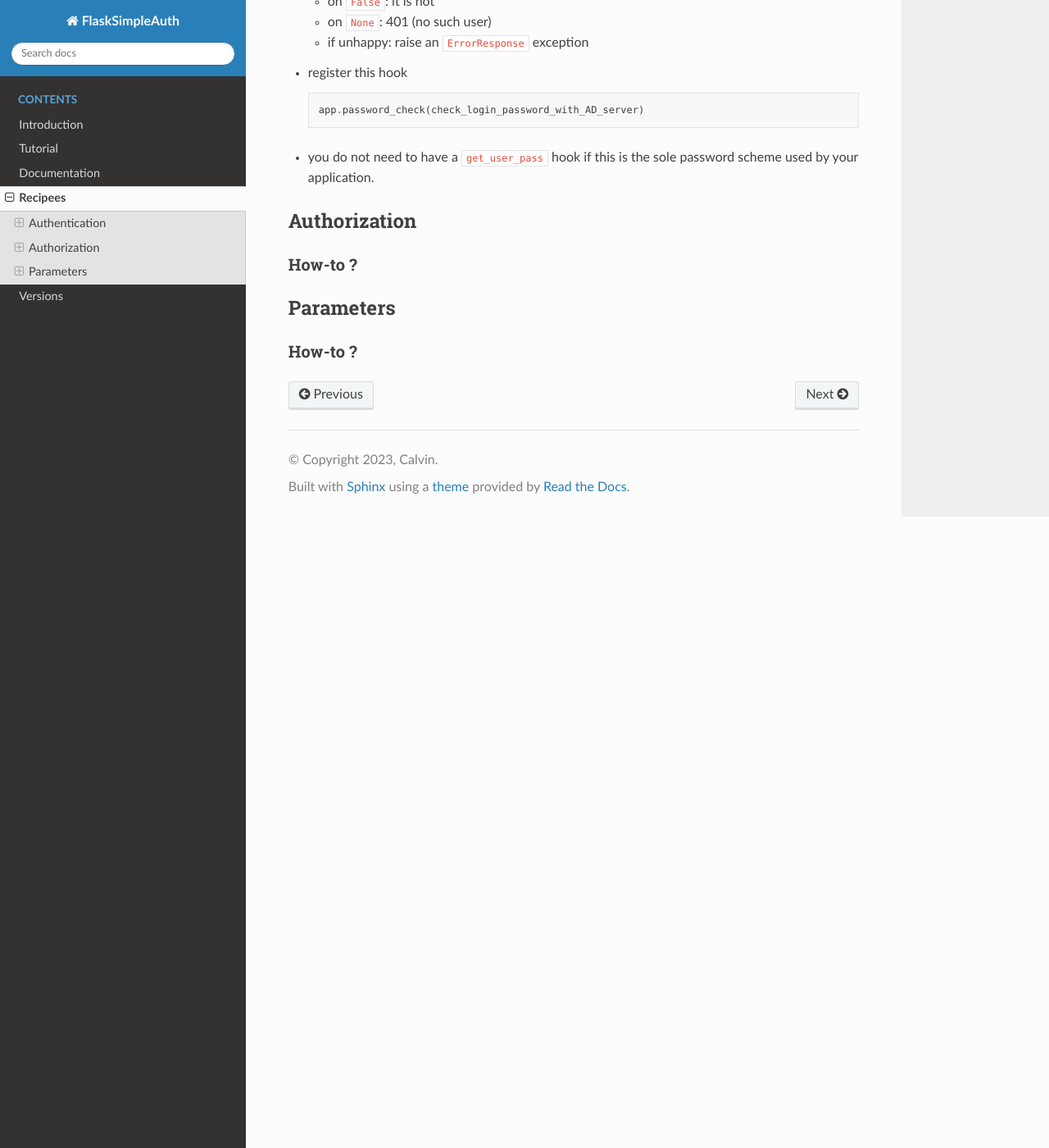
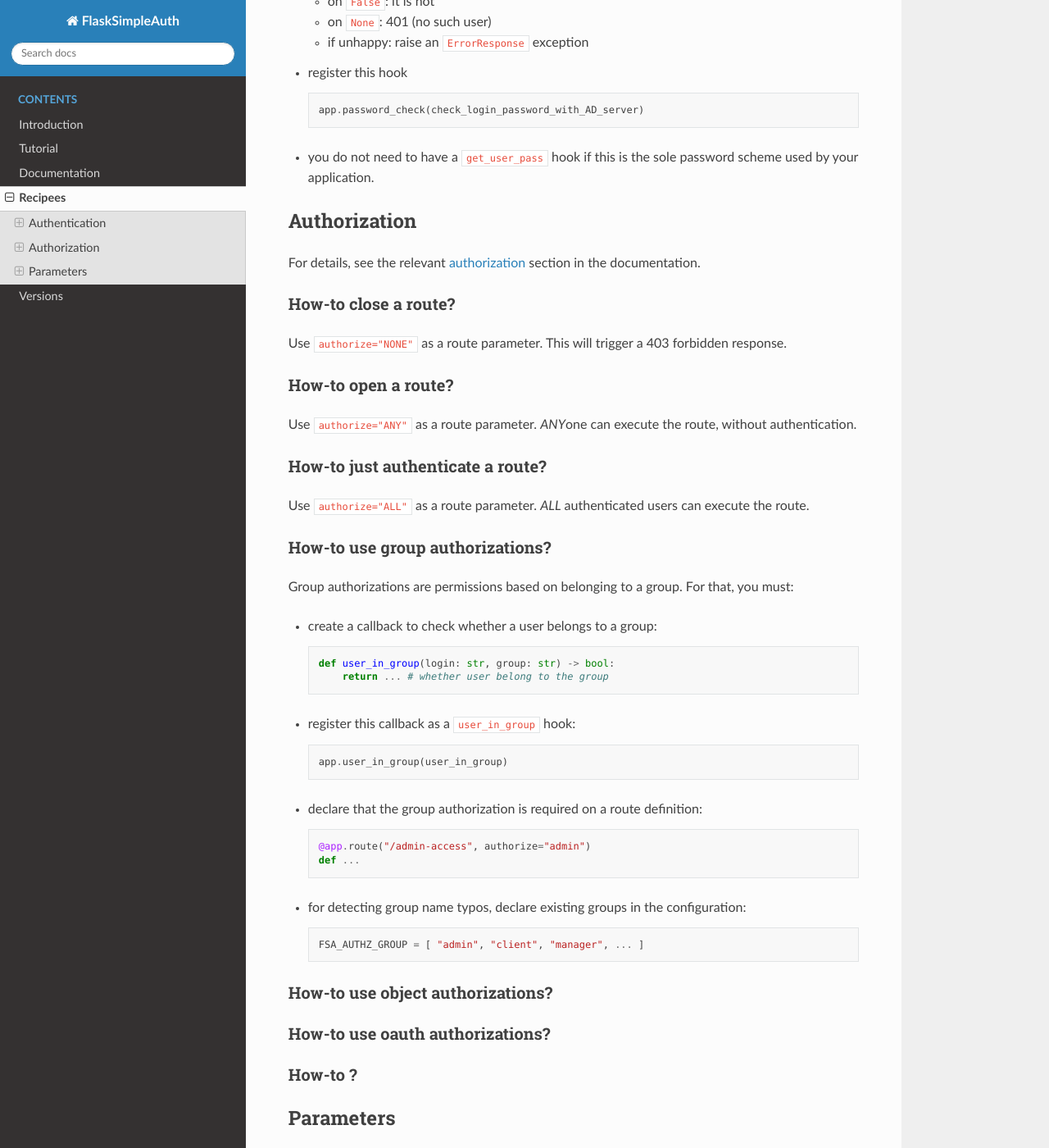
Before and after one commit to zx80/flask-simple-auth, a Sphinx documentation site: the page built from docs/RECIPEES.md, in a window 1280 px wide and 1400 px high, scrolled down 2823 px. Shown: the whole window at 82% size. Built offline with Sphinx 7.4.7 and the Read the Docs theme 2.0.0, drawn with Linux system fonts in a browser that asks for light colours; pages that are not in the unit, such as notebooks, are missing from menus; some of the changed text lies outside the part shown.

Commit message:
more recipies, more to do

````diff
--- a/docs/RECIPEES.md
+++ b/docs/RECIPEES.md
@@ -134,8 +134,57 @@ To do that:
 
 ## Authorization
 
+For details, see the relevant
+[authorization](https://zx80.github.io/flask-simple-auth/DOCUMENTATION.html#authorization)
+section in the documentation.
+
+### How-to close a route?
+
+Use `authorize="NONE"` as a route parameter.
+This will trigger a 403 forbidden response.
+
+### How-to open a route?
+
+Use `authorize="ANY"` as a route parameter.
+*ANY*one can execute the route, without authentication.
+
+### How-to just authenticate a route?
+
+Use `authorize="ALL"` as a route parameter.
+*ALL* authenticated users can execute the route.
+
+### How-to use group authorizations?
+
+Group authorizations are permissions based on belonging to a group.
+For that, you must:
+
+- create a callback to check whether a user belongs to a group:
+  ```python
+  def user_in_group(login: str, group: str) -> bool:
+      return ... # whether user belong to the group
+  ```
+- register this callback as a `user_in_group` hook:
+  ```python
+  app.user_in_group(user_in_group)
+  ```
+- declare that the group authorization is required on a route definition:
+  ```python
+  @app.route("/admin-access", authorize="admin")
+  def ...
+  ```
+- for detecting group name typos, declare existing groups in the configuration:
+  ```python
+  FSA_AUTHZ_GROUP = [ "admin", "client", "manager", ... ]
+  ```
+
+### How-to use object authorizations?
+
+### How-to use oauth authorizations?
+
 ### How-to ?
 
 ## Parameters
 
+### How-to use pydantic or dataclasses in requests and responses?
+
 ### How-to ?
````
